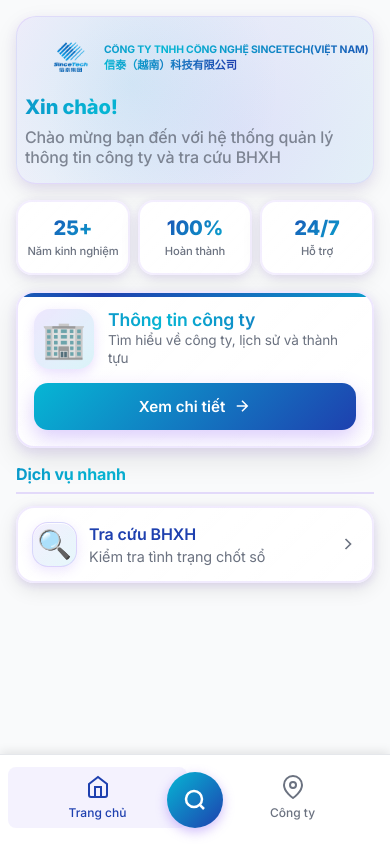
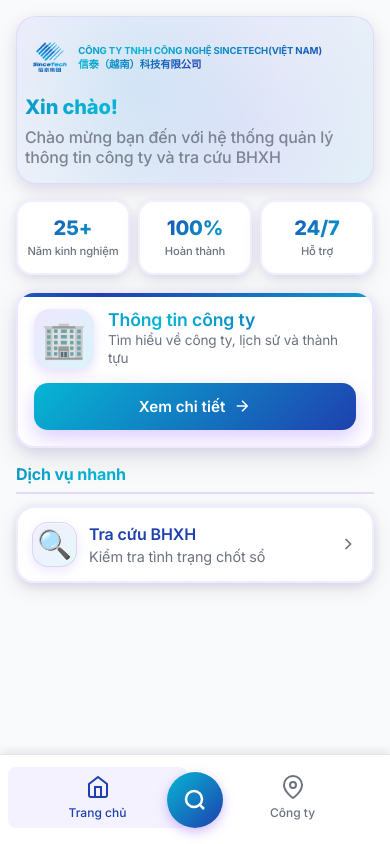
Before and after one commit to baohiemsincetech/tracuu.baohiemxahoi, a plain HTML site: page index.html in a window 390 px wide. Drawn offline with Linux system fonts and the light colour scheme.

Commit message:
Update index.html

```diff
--- a/index.html
+++ b/index.html
@@ -217,14 +217,14 @@
     .home-header {
       margin-top: 0;
       margin-bottom: 1.5rem;
-      padding: 1.5rem 0.75rem;
-      padding-left: 0.5rem;
+      padding: 1.5rem 0.5rem;
       background: linear-gradient(135deg, rgba(139, 92, 246, 0.08) 0%, rgba(6, 182, 212, 0.08) 100%);
       border-radius: 1.25rem;
       border: 1px solid rgba(139, 92, 246, 0.15);
       box-shadow: 0 8px 24px rgba(0, 0, 0, 0.08), 0 4px 12px rgba(139, 92, 246, 0.1);
       position: relative;
       overflow: hidden;
+      box-sizing: border-box;
     }
 
     .home-header::before {
@@ -255,7 +255,7 @@
       display: flex;
       flex-direction: row;
       align-items: center;
-      gap: 0.5rem;
+      gap: 0.2rem;
       margin-bottom: 0.75rem;
       padding: 0;
       background: transparent !important;
@@ -266,6 +266,7 @@
       overflow: visible;
       width: 100%;
       box-sizing: border-box;
+      max-width: 100%;
     }
 
     .company-logo-with-name .logo-image {
@@ -285,11 +286,14 @@
       justify-content: center;
       gap: 0.125rem;
       min-width: 0;
+      max-width: none;
       box-sizing: border-box;
+      overflow: visible;
+      width: auto;
     }
 
     .company-name-english {
-      font-size: 0.75rem;
+      font-size: 0.7rem;
       font-weight: 700;
       line-height: 1.2;
       white-space: nowrap;
@@ -302,10 +306,12 @@
       animation: gradientShift 3s ease-in-out infinite;
       text-align: left;
       display: block;
+      overflow: visible;
+      box-sizing: border-box;
     }
 
     .company-name-chinese {
-      font-size: 0.8rem;
+      font-size: 0.75rem;
       font-weight: 600;
       line-height: 1.2;
       white-space: nowrap;
@@ -318,6 +324,8 @@
       animation: gradientShift 3s ease-in-out infinite 0.5s;
       text-align: left;
       display: block;
+      overflow: visible;
+      box-sizing: border-box;
     }
 
     @keyframes gradientShift {
@@ -1638,30 +1646,30 @@
     /* Mobile Optimizations - Small screens */
     @media (max-width: 400px) {
       .company-logo-with-name {
-        flex-direction: row;
-        gap: 0.5rem;
+        gap: 0.2rem;
       }
 
       .company-logo-with-name .logo-image {
         height: 45px;
-        max-width: 70px;
+        max-width: 60px;
         flex-shrink: 0;
       }
 
       .company-name-home {
-        flex: 1;
-        min-width: 0;
-        align-items: flex-start;
+        max-width: none !important;
+        overflow: visible !important;
       }
 
       .company-name-english {
+        font-size: 0.55rem !important;
+        white-space: nowrap !important;
+        overflow: visible !important;
+      }
+
+      .company-name-chinese {
         font-size: 0.6rem !important;
-        text-align: left !important;
-      }
-
-      .company-name-chinese {
-        font-size: 0.65rem !important;
-        text-align: left !important;
+        white-space: nowrap !important;
+        overflow: visible !important;
       }
     }
 
@@ -1721,43 +1729,35 @@
 
       /* Fix company name on mobile */
       .company-logo-with-name {
-        flex-direction: row;
-        align-items: center;
-        gap: 0.5rem;
-        padding: 0;
-        margin-left: auto;
-        margin-right: auto;
-        justify-content: center;
+        gap: 0.2rem;
+        justify-content: flex-start;
         width: 100%;
-        max-width: 100%;
-        box-sizing: border-box;
+        overflow: visible;
       }
 
       .company-logo-with-name .logo-image {
         height: 50px;
-        max-width: 90px;
+        max-width: 75px;
         flex-shrink: 0;
       }
 
       .company-name-home {
-        flex: 0 1 auto;
-        max-width: calc(100% - 100px);
+        flex: 1;
+        max-width: none !important;
         min-width: 0;
-      }
-
-      .company-logo-with-name .logo-image {
-        height: 50px;
-        max-width: 90px;
+        overflow: visible !important;
       }
 
       .company-name-english {
+        font-size: 0.6rem !important;
+        white-space: nowrap !important;
+        overflow: visible !important;
+      }
+
+      .company-name-chinese {
         font-size: 0.65rem !important;
         white-space: nowrap !important;
-      }
-
-      .company-name-chinese {
-        font-size: 0.7rem !important;
-        white-space: nowrap !important;
+        overflow: visible !important;
       }
 
       .section {
@@ -1853,17 +1853,31 @@
 
     /* Extra small mobile screens */
     @media (max-width: 360px) {
+      .company-logo-with-name {
+        gap: 0.2rem;
+      }
+
       .company-logo-with-name .logo-image {
-        height: 45px;
-        max-width: 75px;
+        height: 40px;
+        max-width: 55px;
+        flex-shrink: 0;
+      }
+
+      .company-name-home {
+        max-width: none !important;
+        overflow: visible !important;
       }
 
       .company-name-english {
-        font-size: 0.6rem !important;
+        font-size: 0.5rem !important;
+        white-space: nowrap !important;
+        overflow: visible !important;
       }
 
       .company-name-chinese {
-        font-size: 0.65rem !important;
+        font-size: 0.55rem !important;
+        white-space: nowrap !important;
+        overflow: visible !important;
       }
 
       .home-header {
```
